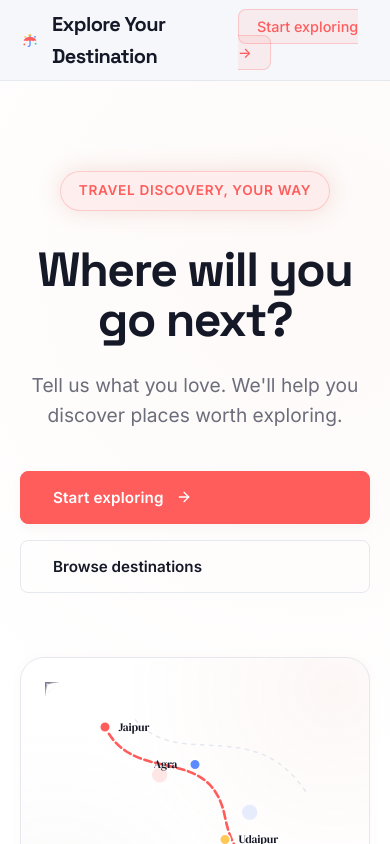
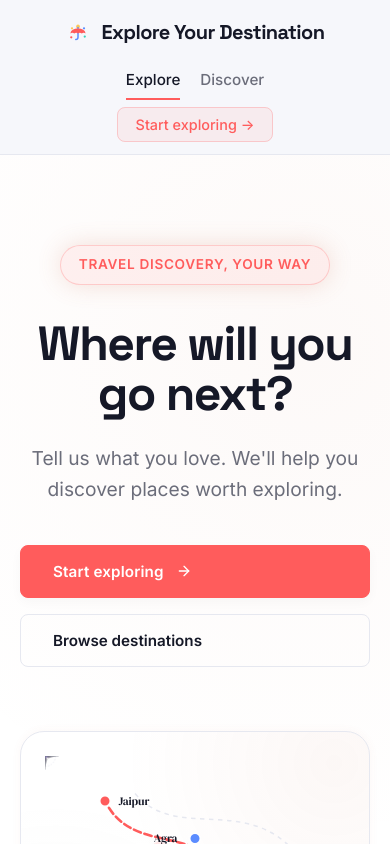
Before and after one commit to EshaGautam/Explore-Your-Destination, a React (Vite) app in the folder client/: page / in a window 390 px wide. Shown: the top 844 px of the page. Built offline with nearby package versions, Linux system fonts and the light colour scheme; no server answers.

Commit message:
style: enhance responsive layouts and grid column sizing for mobile screens

```diff
--- a/client/src/components/Header.css
+++ b/client/src/components/Header.css
@@ -44,8 +44,22 @@
   display: flex;
   align-items: center;
   gap: 32px;
-  @media (max-width: 768px) {
-    display: none; /* Mobile view can hide the standard navigation list for a cleaner UI, or we can collapse it */
+}
+
+@media (max-width: 640px) {
+  .site-header {
+    position: static;
+  }
+  .header-container {
+    flex-direction: column;
+    height: auto;
+    padding: 16px 20px;
+    gap: 12px;
+  }
+  .header-nav {
+    gap: 20px;
+    width: 100%;
+    justify-content: center;
   }
 }
 
--- a/client/src/pages/Destination/Destination.css
+++ b/client/src/pages/Destination/Destination.css
@@ -10,6 +10,14 @@
   align-items: center;
   flex-wrap: wrap;
   gap: 20px;
+}
+
+@media (max-width: 768px) {
+  .destination-top-nav {
+    flex-direction: column;
+    align-items: flex-start;
+    gap: 16px;
+  }
 }
 
 .btn-back {
@@ -37,6 +45,14 @@
   padding: 10px 24px;
   border-radius: var(--radius-lg);
   box-shadow: var(--shadow-sm);
+  @media (max-width: 768px) {
+    width: 100%;
+    overflow-x: auto;
+    white-space: nowrap;
+    padding: 10px 16px;
+    box-sizing: border-box;
+    -webkit-overflow-scrolling: touch;
+  }
 }
 
 .journey-stepper-title {
@@ -127,6 +143,9 @@
   letter-spacing: -0.03em;
   @media (max-width: 768px) {
     font-size: 3.2rem;
+  }
+  @media (max-width: 480px) {
+    font-size: 2.2rem;
   }
 }
 
--- a/client/src/pages/Discovery/Discovery.css
+++ b/client/src/pages/Discovery/Discovery.css
@@ -38,6 +38,14 @@
   padding: 4px;
 }
 
+@media (max-width: 576px) {
+  .discover-tabs {
+    display: flex;
+    flex-direction: column;
+    width: 100%;
+  }
+}
+
 .tab-btn {
   display: flex;
   align-items: center;
@@ -48,6 +56,15 @@
   border-radius: 4px;
   color: var(--text-muted);
   transition: var(--transition-fast);
+}
+
+@media (max-width: 576px) {
+  .tab-btn {
+    width: 100%;
+    justify-content: center;
+    box-sizing: border-box;
+    padding: 12px;
+  }
 }
 
 .tab-btn:hover {
--- a/client/src/pages/Explore/Explore.css
+++ b/client/src/pages/Explore/Explore.css
@@ -192,7 +192,7 @@
 /* Editorial Grid */
 .editorial-grid {
   display: grid;
-  grid-template-columns: repeat(auto-fill, minmax(340px, 1fr));
+  grid-template-columns: repeat(auto-fill, minmax(280px, 1fr));
   gap: 32px;
   margin-top: 48px;
 }
@@ -295,7 +295,7 @@
 
 .discovery-cards-grid {
   display: grid;
-  grid-template-columns: repeat(auto-fill, minmax(360px, 1fr));
+  grid-template-columns: repeat(auto-fill, minmax(280px, 1fr));
   gap: 32px;
 }
 
```
